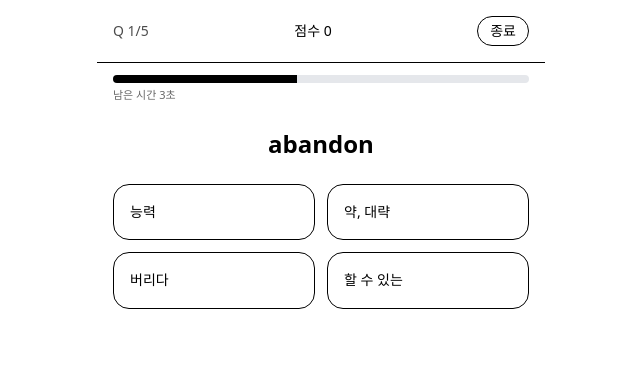
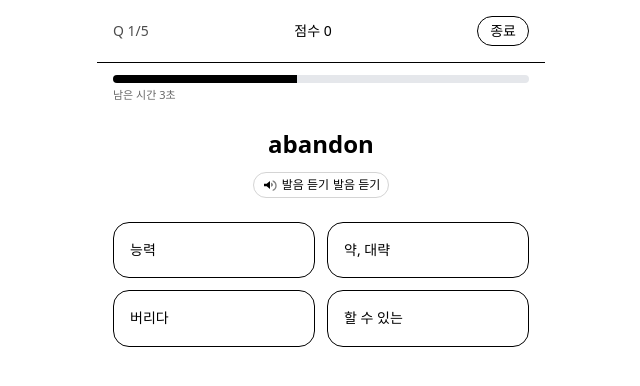
Before and after one commit to Ho-01/Eng500Everyday, a React (Vite) app: page / in a window 1280 px wide. Both pictures are taken after a click on the button "문제풀기". Shown: the top 386 px of the page, without its empty margins (319-959 px from the left). Built offline with nearby package versions, Linux system fonts and the light colour scheme.

Commit message:
feat: 발음 듣기 기능 추가, 폴더구조 정리

```diff
--- a/src/App.tsx
+++ b/src/App.tsx
@@ -1,4 +1,4 @@
-import WordbookPlayground from "./WordbookPlayground";
+import WordbookPlayground from "./components/WordbookPlayground";
 
 function App() {
 
--- a/src/ScoreBoard.tsx
+++ b/src/components/ScoreBoard.tsx
@@ -1,6 +1,6 @@
 // src/components/ScoreBoard.tsx
 import React from "react";
-import { ScoreStorage, computeTier } from "./storage/scoreStorage";
+import { ScoreStorage, computeTier } from "../storage/scoreStorage";
 
 type Props = {
   globalRank?: number | null; // 백엔드 연동 시 상위 10/100 처리용
@@ -65,11 +65,11 @@ const ScoreBoard: React.FC<Props> = ({ globalRank = null }) => {
           >
             {attended ? "오늘 출석 완료" : "출석하기 +20"}
           </button>
-          {/* 디버그용: 필요 시 주석 해제
+          {/* 디버그용: 필요 시 주석 해제*/}
           <button onClick={() => ScoreStorage.reset()} className="text-xs px-3 py-2 rounded-full border bg-white/15">
-            점수 초기화
+            점수 초기화 (주의! 되돌릴 수 없음!)
           </button>
-          */}
+
         </div>
       </div>
     </div>
--- /dev/null
+++ b/src/components/SpeakerButton.tsx
@@ -0,0 +1,28 @@
+// src/components/SpeakerButton.tsx
+import React from "react";
+
+type Props = {
+  onClick: () => void;
+  speaking?: boolean;
+  className?: string;
+  label?: string;
+};
+
+const SpeakerButton: React.FC<Props> = ({ onClick, speaking, className = "", label }) => (
+  <button
+    onClick={onClick}
+    className={`inline-flex items-center gap-1 text-xs px-2 py-1 rounded-full border border-neutral-300 dark:border-neutral-700 hover:opacity-90 active:scale-[0.98] ${className}`}
+    title="발음 다시 듣기"
+    aria-label="발음 다시 듣기"
+  >
+    <svg width="16" height="16" viewBox="0 0 24 24" aria-hidden="true">
+      <path d="M3 10v4h4l5 4V6L7 10H3z" fill="currentColor" />
+      <path d="M14 9.23v5.54c1.19-.69 2-1.97 2-3.27s-.81-2.58-2-3.27z" fill="currentColor" opacity=".7" />
+      <path d="M16 5v2c2.76 1.14 4 3.32 4 6s-1.24 4.86-4 6v2c4-1.2 6-4.28 6-8s-2-6.8-6-8z" fill="currentColor" opacity=".5" />
+    </svg>
+    발음 듣기
+    <span className="hidden sm:inline">{label ?? (speaking ? "재생중…" : "다시 듣기")}</span>
+  </button>
+);
+
+export default SpeakerButton;
--- a/src/WordbookPlayground.tsx
+++ b/src/components/WordbookPlayground.tsx
@@ -4,7 +4,7 @@ import WordbookUploader, { type Wordbook } from "./WordbookUploader";
 import WordbookQuiz from "./WordbookQuiz";
 import WordbookView from "./WordbookView";
 import ScoreBoard from "./ScoreBoard";
-import { ScoreStorage } from "./storage/scoreStorage";
+import { ScoreStorage } from "../storage/scoreStorage";
 import ThemeToggle from "./ThemeToggle";
 
 const WordbookPlayground: React.FC = () => {
--- a/src/WordbookQuiz.tsx
+++ b/src/components/WordbookQuiz.tsx
@@ -1,6 +1,7 @@
 import React, { useEffect, useMemo, useState } from "react";
-//  점수/티어 계산 불러오기
-import { ScoreStorage, computeTier } from "./storage/scoreStorage";
+import { ScoreStorage, computeTier } from "../storage/scoreStorage";
+import { usePronounce } from "../hooks/usePronounce";
+import SpeakerButton from "./SpeakerButton";
 
 // ===== 타입 =====
 export type WordEntry = {
@@ -84,6 +85,8 @@ const WordbookQuiz: React.FC<WordbookQuizProps> = ({
   const { score: baseScore } = ScoreStorage.useScore();         // 실시간 누적 점수
   const [baseAtFinish, setBaseAtFinish] = useState<number | null>(null); // 완료 순간의 누적 점수 스냅샷
 
+  const { supports, isSpeaking, speak, cancel, autoOnce, resetAuto } = usePronounce("en-US", 0.95);
+
   // 문제 전환 시 타이머 리셋
   useEffect(() => {
     setSelected(null);
@@ -102,6 +105,13 @@ const WordbookQuiz: React.FC<WordbookQuizProps> = ({
     // eslint-disable-next-line react-hooks/exhaustive-deps
   }, [idx, QUESTION_TIME_MS]);
 
+  // 문제 바뀔 때 자동 1회 발음
+  useEffect(() => {
+    if (!supports || finished) return;
+    const current = quizItems[idx];
+    if (current?.term) autoOnce(`q-${idx}`, current.term, 120);
+  }, [idx, finished, supports, quizItems, autoOnce]);
+
   const total = quizItems.length;
   const current = quizItems[idx];
 
@@ -116,6 +126,7 @@ const WordbookQuiz: React.FC<WordbookQuizProps> = ({
   const next = (_optIndex: number | null) => {
     if (idx + 1 < total) setIdx((i) => i + 1);
     else setFinished(true);
+    cancel(); // 다음 문제로 넘어갈 때 겹침 방지
   };
 
   const restart = () => {
@@ -125,6 +136,8 @@ const WordbookQuiz: React.FC<WordbookQuizProps> = ({
     setTimeLeftMs(QUESTION_TIME_MS);
     setFinished(false);
     setBaseAtFinish(null); // 리셋 시 스냅샷도 초기화
+    resetAuto();
+    cancel();
   };
 
   // 완료되면 1회만 (정답률, 맞춘개수) 전달 + 베이스 점수 스냅샷 고정
@@ -179,6 +192,11 @@ const WordbookQuiz: React.FC<WordbookQuizProps> = ({
         {/* Question */}
         <main className="px-4 py-6 flex-1 flex flex-col">
           <div className="text-2xl font-bold text-center break-words">{current.term}</div>
+          {supports && (
+           <div className="mt-3 flex justify-center">
+             <SpeakerButton onClick={() => speak(quizItems[idx].term)} speaking={isSpeaking} label="발음 듣기" />
+           </div>
+          )}
           <div className="grid grid-cols-1 sm:grid-cols-2 gap-3 mt-6">
             {current.options.map((opt, i) => {
               const isPicked = selected === i;
--- a/src/WordbookUploader.tsx
+++ b/src/components/WordbookUploader.tsx
@@ -1,6 +1,6 @@
 import React, { useMemo, useRef, useState } from "react";
 import * as XLSX from "xlsx";
-import { WordbookStorage } from "./WordbookStorage";
+import { WordbookStorage } from "../storage/wordbookStorage";
 
 // ==== Types ====
 export type WordEntry = {
--- a/src/WordbookView.tsx
+++ b/src/components/WordbookView.tsx
@@ -1,6 +1,6 @@
 // src/components/WordbookView.tsx
 import React, { useMemo, useState, useEffect } from "react";
-import { WordbookStorage, type TWordbook } from "./WordbookStorage";
+import { WordbookStorage, type TWordbook } from "../storage/wordbookStorage";
 
 /**
  * 화면 구성
--- /dev/null
+++ b/src/hooks/usePronounce.ts
@@ -0,0 +1,69 @@
+// src/hooks/usePronounce.ts
+import { useEffect, useMemo, useRef, useState } from "react";
+
+export function usePronounce(lang = "en-US", rate = 0.95) {
+  const supports = typeof window !== "undefined" && "speechSynthesis" in window;
+  const [voices, setVoices] = useState<SpeechSynthesisVoice[]>([]);
+  const [isSpeaking, setIsSpeaking] = useState(false);
+  const autoOnceKeys = useRef<Set<string>>(new Set());
+
+  // Load voices
+  useEffect(() => {
+    if (!supports) return;
+    const load = () => setVoices(window.speechSynthesis.getVoices());
+    load();
+    const prev = window.speechSynthesis.onvoiceschanged as any;
+    window.speechSynthesis.onvoiceschanged = load;
+    return () => { window.speechSynthesis.onvoiceschanged = prev; };
+  }, [supports]);
+
+  // Pick an English voice
+  const voice = useMemo(() => {
+    if (!voices.length) return null;
+    const names = [
+      "Google US English",
+      "Google 영어(미국)",
+      "Microsoft Aria Online (Natural) - English (United States)",
+      "Microsoft Jenny",
+      "Samantha",
+    ];
+    for (const n of names) {
+      const v = voices.find(x => x.name === n);
+      if (v) return v;
+    }
+    return (
+      voices.find(v => /^en(-|_)(US|GB)/i.test(v.lang)) ||
+      voices.find(v => /^en/i.test(v.lang)) ||
+      voices[0]
+    );
+  }, [voices]);
+
+  const cancel = () => { try { window.speechSynthesis.cancel(); } catch {} };
+
+  const speak = (text: string) => {
+    if (!supports || !text) return;
+    try {
+      cancel();
+      const u = new SpeechSynthesisUtterance(text);
+      u.lang = lang;
+      u.rate = rate;
+      if (voice) u.voice = voice;
+      u.onstart = () => setIsSpeaking(true);
+      const off = () => setIsSpeaking(false);
+      u.onend = off; u.onerror = off;
+      window.speechSynthesis.speak(u);
+    } catch {}
+  };
+
+  // Speak once per key (e.g., "q-3")
+  const autoOnce = (key: string, text: string, delayMs = 150) => {
+    if (!supports || autoOnceKeys.current.has(key)) return;
+    autoOnceKeys.current.add(key);
+    const t = setTimeout(() => speak(text), delayMs);
+    return () => clearTimeout(t);
+  };
+
+  useEffect(() => () => cancel(), []); // cleanup on unmount
+
+  return { supports, isSpeaking, speak, cancel, autoOnce, resetAuto: () => autoOnceKeys.current.clear() };
+}
--- a/src/WordbookStorage.tsx
+++ b/src/storage/wordbookStorage.ts
@@ -1,6 +1,6 @@
 // src/storage/wordbookStorage.ts
 import { useSyncExternalStore } from "react";
-import { DEFAULT_TOEIC_500 } from "./data/DefaultWordbookToeic500";
+import { DEFAULT_TOEIC_500 } from "../data/DefaultWordbookToeic500";
 
 /** ===== Types (요청 포맷) ===== */
 export type WordEntry = {
```
Also changed, not shown: src/components/ThemeToggle.tsx (renamed from src/ThemeToggle.tsx).
